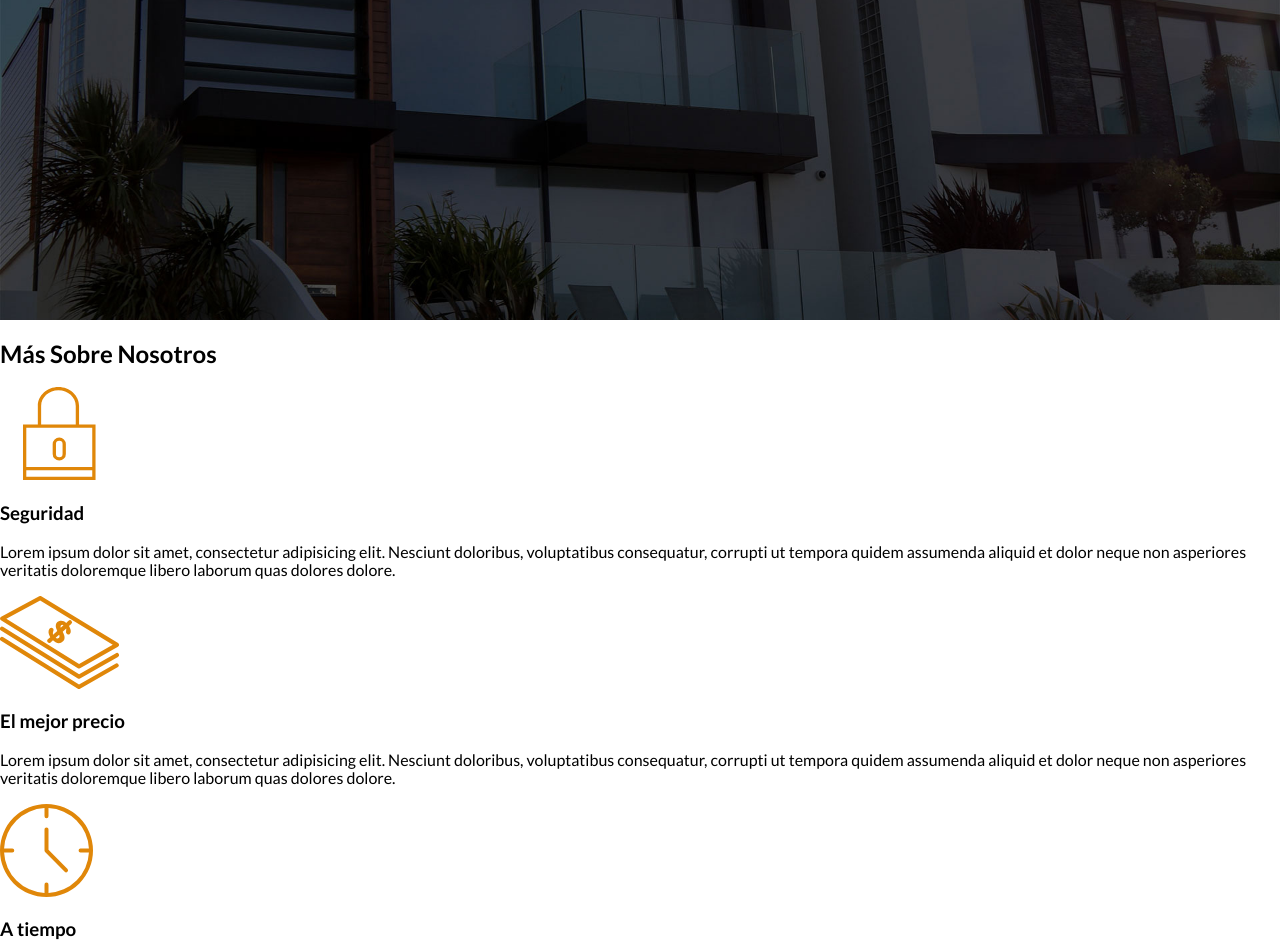
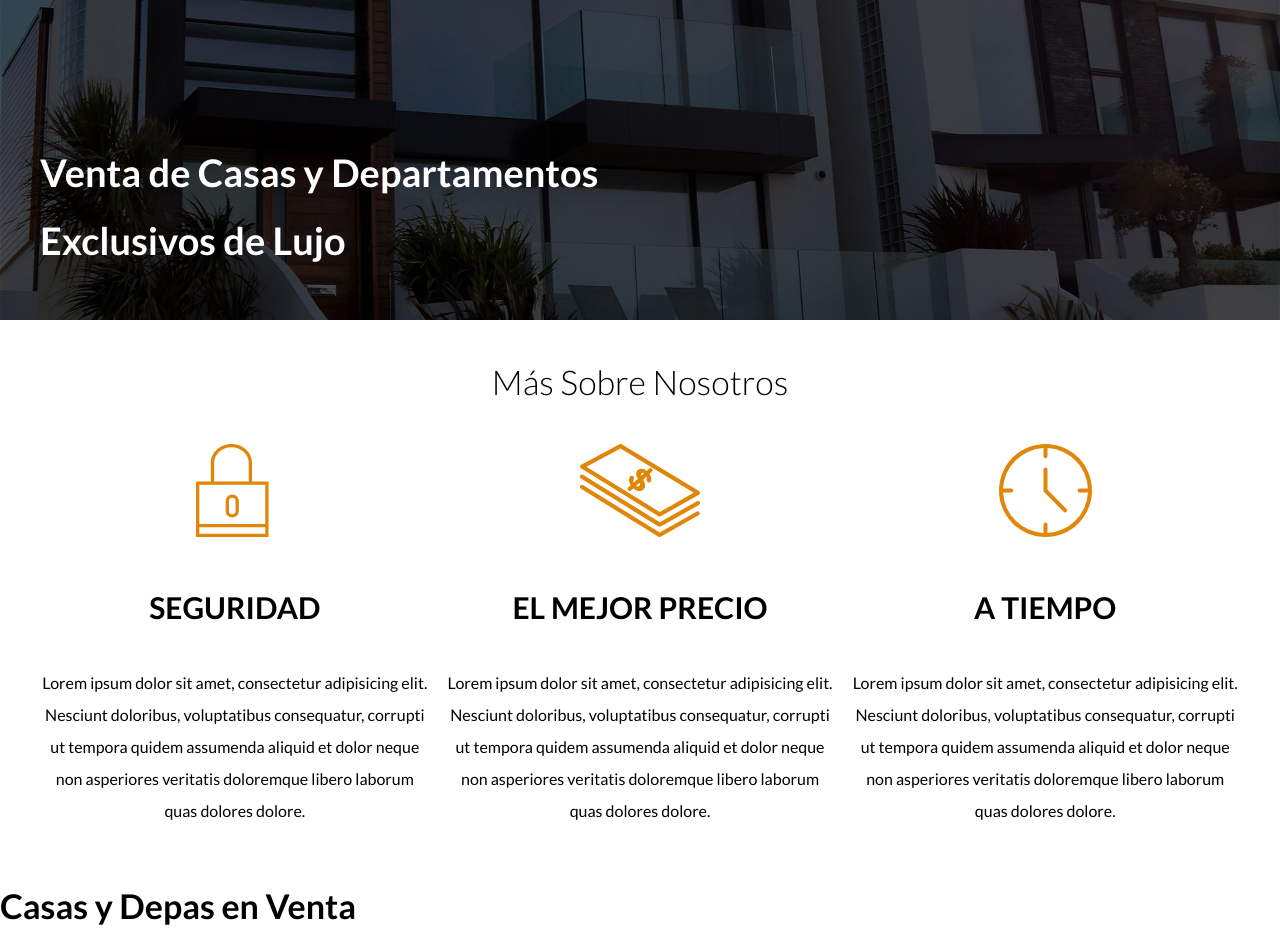
Before and after one commit to luismachucaalvarez/ejercicioBienesRaices, a plain HTML site: page index.html in a window 1280 px wide. Shown: the part 480-1432 px from the top of the page. Drawn offline with Linux system fonts and the light colour scheme.

Commit message:
Trabajando con CSS en Index

```diff
--- a/css/estilos.css
+++ b/css/estilos.css
@@ -1,12 +1,51 @@
-/** Globales **/
-
-.contenedor {
-    max-width: 1200px;
-    margin: 0 auto 0 auto;
+html{
+    font-size: 62.5%; /** Reset para REMS - 62.5% = 10px de 16px **/
 }
 
 body {
     font-family: 'Lato', sans-serif;
+    font-size: 1.6rem;
+    line-height: 2;
+}
+
+
+
+/** Globales **/
+
+.contenedor {
+    max-width: 120rem;
+    margin: 0 auto 0 auto;
+}
+
+h1{
+font-size: 3.8rem;
+}
+
+h2{
+    font-size: 3.4rem;
+}
+
+h3{
+    font-size: 3rem;
+}
+
+h4{
+    font-size: 2.6rem;
+}
+
+/** Utilidades **/
+
+.seccion{
+    margin-top: 2rem;
+    margin-bottom: 2rem;
+}
+
+.centrar-texto{
+    text-align: center;
+}
+
+.fw-300{
+    font-weight: 300;
 }
 
 
@@ -18,6 +57,20 @@ body {
     background-size: cover;
     height: 100vh;
     min-height: 600px;
+}
+
+.contenido-header{
+    height: 100%;
+    display: flex;
+    flex-direction: column;
+    justify-content: space-between;
+}
+
+.contenido-header h1 {
+    color: #ffffff;
+    padding-bottom: 2rem;
+    max-width: 60rem;
+    line-height: 1.8;
 }
 
 .barra {
@@ -43,4 +96,25 @@ body {
 }
 
 
+
+
 /* Menu */
+
+/** Iconos nosotros **/
+
+
+
+.sobre-nosotros{
+    display: flex;
+    justify-content: space-between;
+
+}
+
+.icono{
+    flex-basis: calc(33.3% - 1rem);
+    text-align: center;
+}
+
+.icono h3{
+    text-transform: uppercase;
+}
--- a/index.html
+++ b/index.html
@@ -14,7 +14,7 @@
 <body>
     <!--Cabecera y menús-->
     <header class="site-header inicio">
-        <div class="contenedor">
+        <div class="contenedor contenido-header">
             <div class="barra">
                 <a href="/">
                     <img src="img/logo.svg" alt="">
@@ -33,25 +33,27 @@
     </header>
 
     <!-- Fin cabecera y menús-->
-    <!-- Inicio parte principal de la página-->
+    <!-- Inicio parte principal de la página -->
     <section>
 
-        <section>
-            <h2>Más Sobre Nosotros</h2>
-            <div>
+        <section class="contenedor seccion">
+            <h2 class="fw-300 centrar-texto">Más Sobre Nosotros</h2>
+            <div class="sobre-nosotros">
+                <div class="icono">
                     <img src="img/icono1.svg" alt="">
                     <h3>Seguridad</h3>
                     <p>Lorem ipsum dolor sit amet, consectetur adipisicing elit. Nesciunt doloribus, voluptatibus consequatur, corrupti ut tempora quidem assumenda aliquid et dolor neque non asperiores veritatis doloremque libero laborum quas dolores dolore.</p>
                 </div>
-            <div>
+                <div class="icono">
                     <img src="img/icono2.svg" alt="">
                     <h3>El mejor precio</h3>
                     <p>Lorem ipsum dolor sit amet, consectetur adipisicing elit. Nesciunt doloribus, voluptatibus consequatur, corrupti ut tempora quidem assumenda aliquid et dolor neque non asperiores veritatis doloremque libero laborum quas dolores dolore.</p>
                 </div>
-            <div>
+                <div class="icono">
                     <img src="img/icono3.svg" alt="">
                     <h3>A tiempo</h3>
                     <p>Lorem ipsum dolor sit amet, consectetur adipisicing elit. Nesciunt doloribus, voluptatibus consequatur, corrupti ut tempora quidem assumenda aliquid et dolor neque non asperiores veritatis doloremque libero laborum quas dolores dolore.</p>
+                </div>
             </div>
         </section>
 
```
Lines whose indentation alone changed are shown as unchanged.
